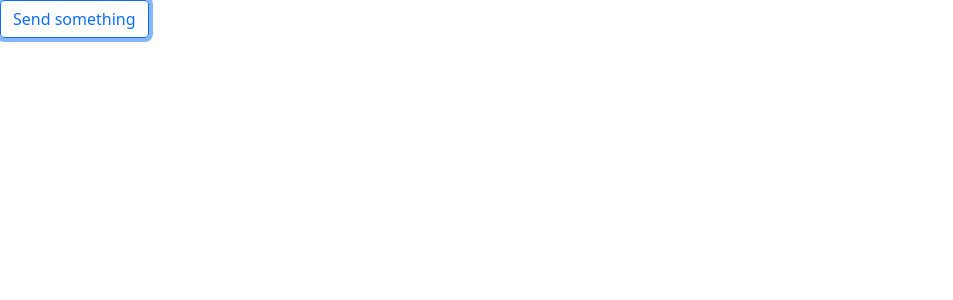
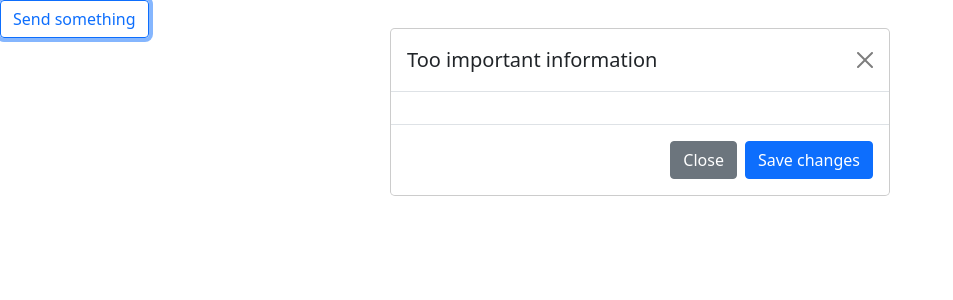
Before and after one commit to salokh1dd1n/vue-practice, a Vue app: page / in a window 1280 px wide. Both pictures are taken after a click on the button "Send something". Shown: the top 300 px of the page, without its empty margins (0-953 px from the left). Built offline with nearby package versions, Linux system fonts and the light colour scheme.

Commit message:
Updated MyInput.vue component

```diff
--- a/src/App.vue
+++ b/src/App.vue
@@ -6,6 +6,7 @@
 
 <script>
 import UserPage from "./components/UserPage";
+// import SignUp from "./components/lesson6/SignUp";
 export default {
   name: "App",
   components: {
--- a/src/components/Modal.vue
+++ b/src/components/Modal.vue
@@ -1,5 +1,5 @@
 <template>
-  <div class="modal" tabindex="-1">
+  <div class="modal fade show">
     <div class="modal-dialog">
       <div class="modal-content">
         <div class="modal-header">
@@ -7,18 +7,20 @@
           <button
             type="button"
             class="btn-close"
-            @close="closeModal"
+            @click="closeModal"
             aria-label="Close"
           ></button>
         </div>
         <div class="modal-body">
-          <p>Modal body text goes here.</p>
+          <slot></slot>
         </div>
         <div class="modal-footer">
-          <button type="button" class="btn btn-secondary" @close="closeModal">
-            Close
-          </button>
-          <button type="button" class="btn btn-primary">Save changes</button>
+          <slot name="footer">
+            <button type="button" class="btn btn-secondary" @click="closeModal">
+              Close
+            </button>
+            <button type="button" class="btn btn-primary">Save changes</button>
+          </slot>
         </div>
       </div>
     </div>
@@ -42,4 +44,8 @@ export default {
 };
 </script>
 
-<style scoped></style>
+<style scoped>
+.modal {
+  display: block;
+}
+</style>
--- a/src/components/UserPage.vue
+++ b/src/components/UserPage.vue
@@ -5,7 +5,7 @@
   <modal
     v-if="isModalOpen"
     title="Too important information"
-    @close="isModalOpen = false"
+    @close="closeModal"
   />
 </template>
 
@@ -22,6 +22,9 @@ export default {
   },
   methods: {
     openModal() {
+      this.isModalOpen = true;
+    },
+    closeModal() {
       this.isModalOpen = false;
     },
   },
--- a/src/components/lesson4/MyInput.vue
+++ b/src/components/lesson4/MyInput.vue
@@ -12,7 +12,7 @@ export default {
   name: "MyInput",
   model: {
     prop: "value",
-    event: "change",
+    event: "input",
   },
   data() {
     return {
```
